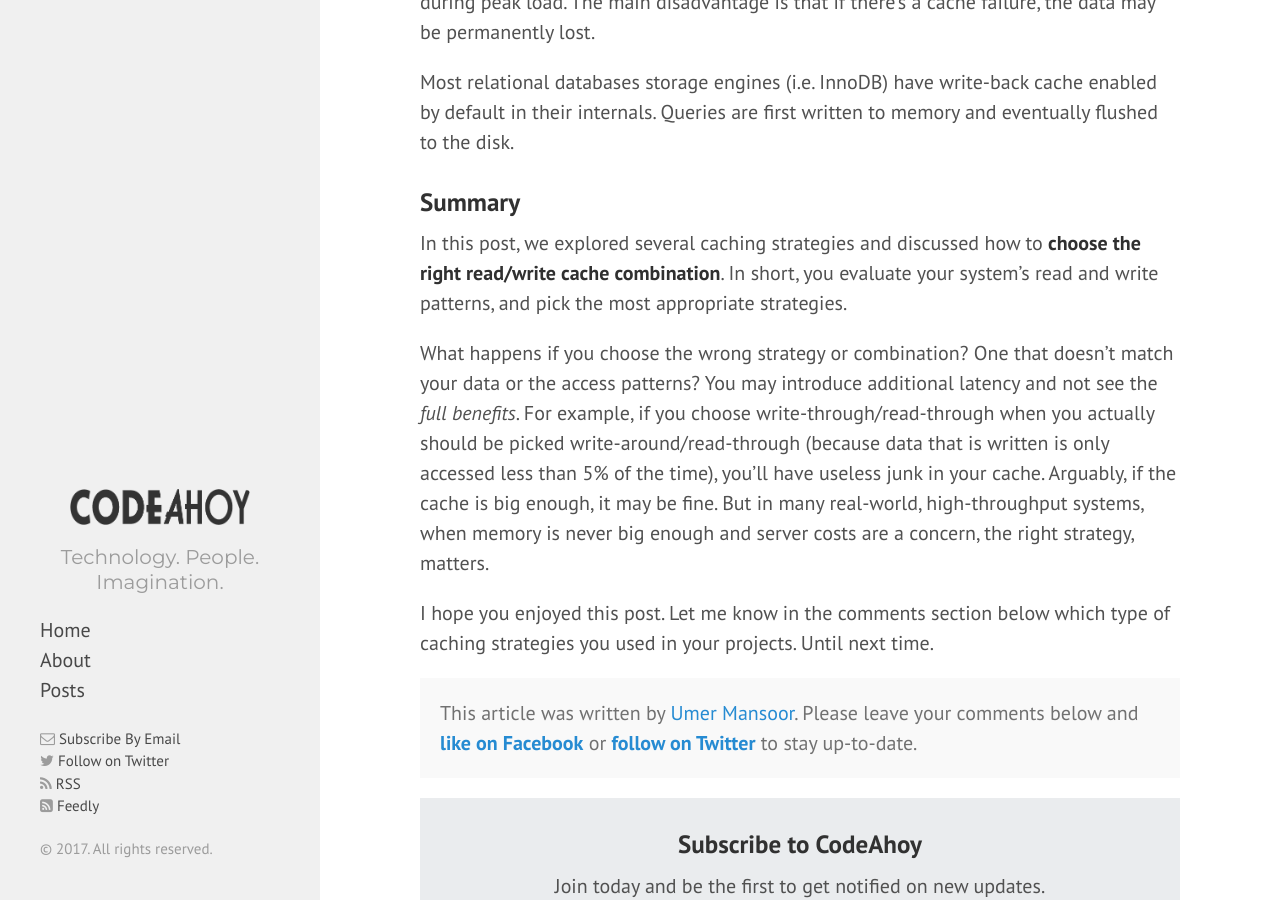
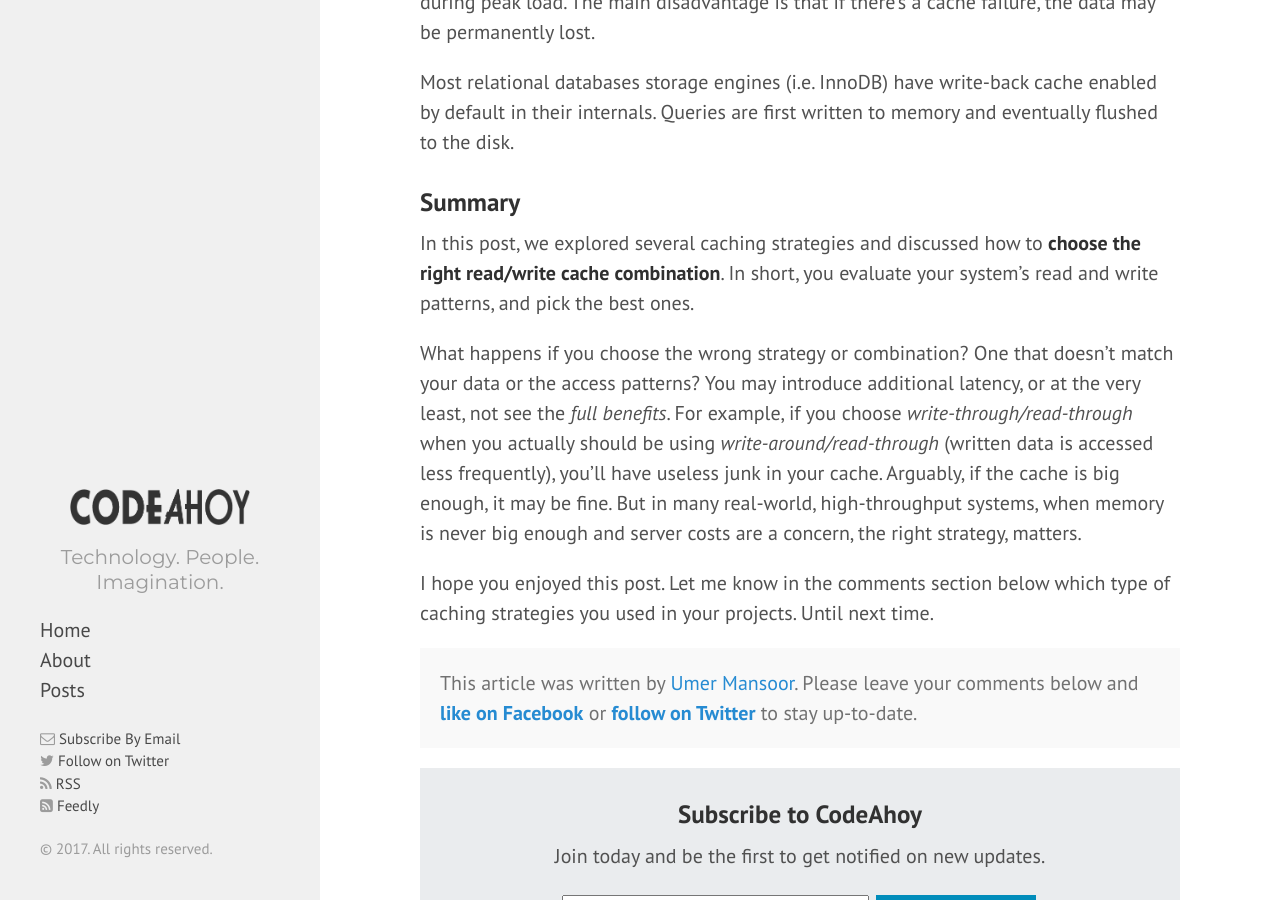
Before and after one commit to talk2viren/umermansoor.github.io, a Jekyll site: the page built from _posts/2017-08-11-caching-strategies-and-how-to-choose-the-right-one.md, in a window 1280 px wide and 900 px high, scrolled down 5444 px. Built offline with Jekyll 4.4.1, drawn with Linux system fonts in a browser that asks for light colours; nearby versions of some CDN libraries; a script that is not in the unit is left out; comment, search, counter and statistics services are not loaded.

Commit message:
more small changes

```diff
--- a/_posts/2017-08-11-caching-strategies-and-how-to-choose-the-right-one.md
+++ b/_posts/2017-08-11-caching-strategies-and-how-to-choose-the-right-one.md
@@ -95,8 +95,8 @@
 
 ### Summary
 
-In this post, we explored several caching strategies and discussed how to **choose the right read/write cache combination**. In short, you evaluate your system's read and write patterns, and pick the most appropriate strategies.
+In this post, we explored several caching strategies and discussed how to **choose the right read/write cache combination**. In short, you evaluate your system's read and write patterns, and pick the best ones.
 
-What happens if you choose the wrong strategy or combination? One that doesn't match your data or the access patterns? You may introduce additional latency and not see the *full benefits*. For example, if you choose write-through/read-through when you actually should be picked write-around/read-through (because data that is written is only accessed less than 5% of the time), you'll have useless junk in your cache. Arguably, if the cache is big enough, it may be fine. But in many real-world, high-throughput systems, when memory is never big enough and server costs are a concern, the right strategy, matters.
+What happens if you choose the wrong strategy or combination? One that doesn't match your data or the access patterns? You may introduce additional latency, or at the very least, not see the *full benefits*. For example, if you choose *write-through/read-through* when you actually should be using *write-around/read-through* (written data is accessed less frequently), you'll have useless junk in your cache. Arguably, if the cache is big enough, it may be fine. But in many real-world, high-throughput systems, when memory is never big enough and server costs are a concern, the right strategy, matters.
 
 I hope you enjoyed this post. Let me know in the comments section below which type of caching strategies you used in your projects. Until next time.
```
